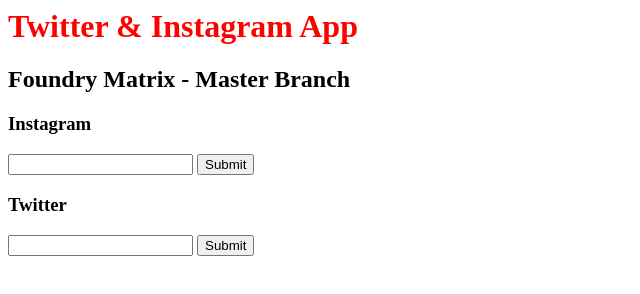
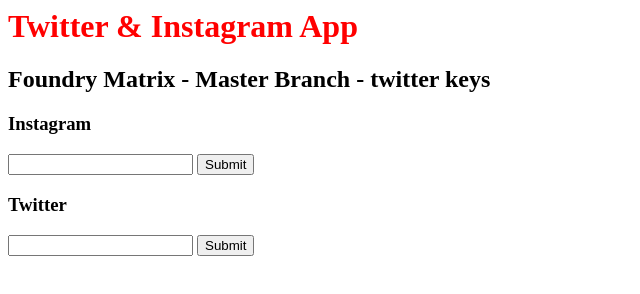
Before and after one commit to CallorGRP/InstagramFeed, a website: page home.html in a window 1280 px wide. Shown: the whole page, without its empty margins (0-640 px from the left). Drawn offline with nearby package versions, Linux system fonts and the light colour scheme.

Commit message:
twit keys

```diff
--- a/home.html
+++ b/home.html
@@ -5,7 +5,7 @@
 <body>
 	<h1 class="homepage-header">Twitter & Instagram App</h1>
 
-	<h2> Foundry Matrix - Master Branch</h2>
+	<h2> Foundry Matrix - Master Branch - twitter keys</h2>
 
 
 	<!-- <ul>
```
